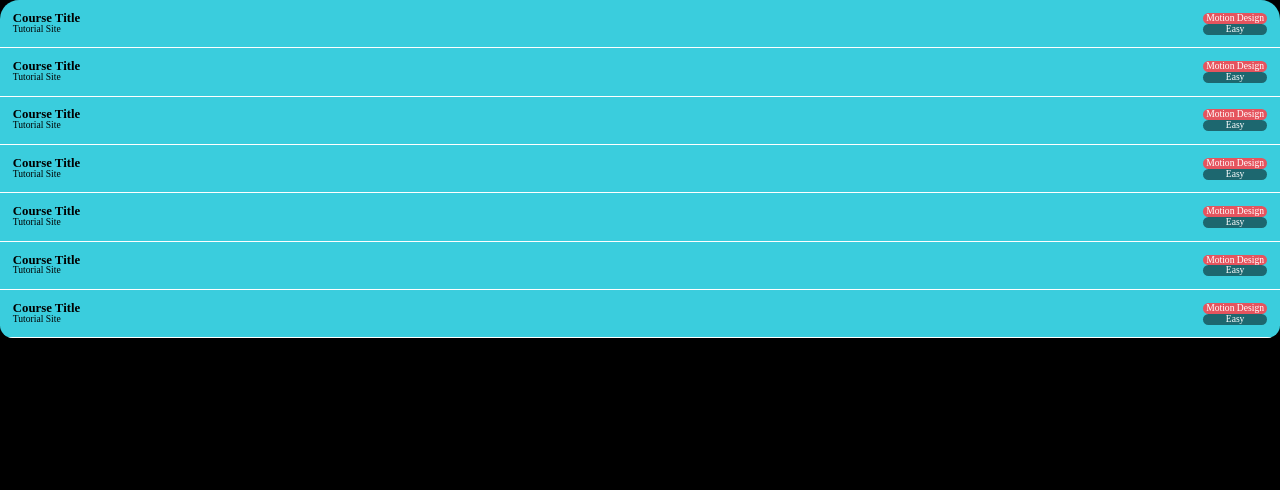
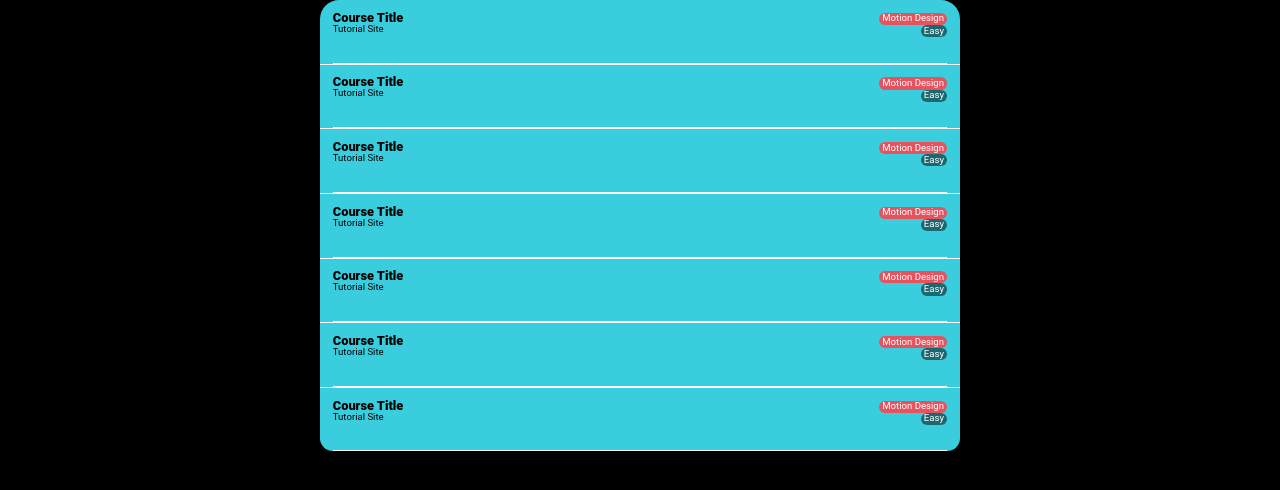
Before and after one commit to Bannerboy/bb-education-manager, a React (Create React App) app: page / in a window 1280 px wide. Shown: the top 490 px of the page. Built offline with nearby package versions, Linux system fonts and the light colour scheme.

Commit message:
Added metadatalist to top of expanded course list and some buttons to enroll and delete. TODO: connect with firebase and add credits to bottom of every card.

```diff
--- a/src/App.js
+++ b/src/App.js
@@ -1,13 +1,20 @@
 import React, { Fragment } from 'react';
 import { GlobalStyle } from './components/global/globalStyle';
+import styled from "styled-components";
 import CourseList from "./components/courseList/CourseList"
 import CourseEntry from "./components/courseList/CourseEntry"
+
+const Wrapper = styled.div`
+  display: flex;
+  justify-content: center;
+  width: 100%;
+`
 
 function App() {
   return (
     <Fragment>
       <GlobalStyle />
-      <div className="App">
+      <Wrapper>
         <CourseList>
           <CourseEntry></CourseEntry>
           <CourseEntry></CourseEntry>
@@ -17,7 +24,7 @@ function App() {
           <CourseEntry></CourseEntry>
           <CourseEntry></CourseEntry>
         </CourseList>
-      </div>
+      </Wrapper>
     </Fragment>
   );
 }
--- a/src/components/courseList/CourseEntry.js
+++ b/src/components/courseList/CourseEntry.js
@@ -24,7 +24,6 @@ class CourseEntry extends Component{
             transition: opacity 0.3s ease-in-out;
             opacity: 1;
             color: ${variables.colorBlack};
-            border-bottom: 0.05rem solid ${variables.colorWhite};
             &>ul {
                 display: flex;
                 flex-direction: column;
@@ -32,16 +31,19 @@ class CourseEntry extends Component{
                 & .card {
                     display: flex;
                     font-size: 1.5rem;
+                    > * {
+                        margin-bottom: 2rem;
+                    }
                     & .tags {
                         display: flex;
-                        justify-content: center;
+                        align-items: flex-end;
                         flex-direction: column;
                     }
                     & .tag {
                         /* width: inherit; */
                         text-align: center;
                         border-radius: 1rem;
-                        padding: 0 .5rem;
+                        padding: 0.1rem .5rem;
                         color: ${variables.colorWhite}
                     }
                     & .category {
@@ -57,12 +59,61 @@ class CourseEntry extends Component{
                     flex-direction: row;
                 }
                 & .expandedCard {
+                    border-top: 0.1rem solid ${variables.colorWhite};
                     transition: max-height 0.7s cubic-bezier(0.4, 0, 0.2, 1);
                     padding: ${this.state.clicked ? "2rem 0rem" : "0 0"};
                     justify-content: space-between;
-                    flex-direction: row;
-                    max-height: ${this.state.clicked ? "10rem" : "0rem"};
+                    flex-direction: column;
+                    max-height: ${this.state.clicked ? "100rem" : "0rem"};
                     overflow: hidden;
+                    & .courseCardButtons {
+                        display: flex;
+                        flex-direction: row;
+                        justify-content: flex-start;
+                        & button {
+                            padding: 1rem;
+                            margin-right: 1rem;
+                            font-weight: 900;
+                        }
+                        & .btnEnroll {
+                            color: ${variables.colorBlack};
+                            background-color: ${variables.colorGreen};
+                        }
+                        & .btnDelete {
+                            color: ${variables.colorWhite};
+                            background-color: ${variables.colorRed};
+                        }
+                    }
+                    & .courseInfo {
+                        display: flex;
+                        flex-direction: column;
+                        align-items: center;
+                        & > li:first-child {
+                            @media (orientation: landscape) {
+                                width: 50%;
+                            }
+                            width: 100%;
+                        }
+
+                        & > *:not(:last-child) {
+                            margin-bottom: 2rem;
+                        }
+                    }
+                    & .courseDetailParent {
+                        display: flex;
+                        justify-content: center;
+
+                        flex-direction: column;
+                    }
+                    & .courseDetails {
+                        display: flex;
+                        flex-direction: row;
+                        justify-content: space-between;
+                        border-bottom: ${variables.colorBlack} 0.01rem solid;
+                    }
+                    & a {
+                        font-weight: 900;
+                    }
                 }
 
                 & .courseTitle {
@@ -72,7 +123,7 @@ class CourseEntry extends Component{
             }
             &:hover {
 
-                opacity: 0.7
+                opacity: 0.7;
             }
 
         `
@@ -96,8 +147,59 @@ class CourseEntry extends Component{
                         </ul>
                     </li>
                     <li>
-                        <ul className="expandedCard Card">
-                            <li>Hej!</li>
+                        <ul className="expandedCard card">
+                                <li>
+                                    <ul className="courseInfo">
+                                        <li>
+                                            <ul className="courseDetailParent">
+                                                <li>
+                                                    <ul className="courseDetails">
+                                                        <li>Teacher:</li>
+                                                        <li>{this.props.course.author}</li>
+                                                    </ul>
+                                                </li>
+                                                <li>
+                                                    <ul className="courseDetails">
+                                                        <li>Length:</li>
+                                                        <li>{this.props.course.courseLength}</li>
+                                                    </ul>
+                                                </li>
+                                                <li>
+                                                    <ul className="courseDetails">
+                                                        <li>Link:</li>
+                                                        <li><a href={this.props.course.url}>{this.props.course.platform}</a></li>
+                                                    </ul>
+                                                </li>
+                                                <li>
+                                                    <ul className="courseDetails">
+                                                        <li>Upload Excersize here:</li>
+                                                        <li><a href={this.props.course.excersize}>Attaboy</a></li>
+                                                    </ul>
+                                                </li>
+                                                <li>
+                                                    <ul className="courseDetails">
+                                                        <li>Resource Files:</li>
+                                                        <li><a href={this.props.course.resource}>Link to Resource Files</a></li>
+                                                    </ul>
+                                                </li>
+                                            </ul>
+                                        </li>
+                                        <li>
+                                            <ul>
+                                                <li>{this.props.course.description}</li>
+                                            </ul>
+                                        </li>
+                                    </ul>
+                                </li>
+                                <li className="courseCardButtons">
+                                    <button className="btnEnroll">Enroll</button>
+                                    <button className="btnDelete">Delete Course</button>
+                                </li>
+                                <li className="courseCardButtons">
+                                    {/* <img src={this.props.course.bbUploader.photo} /> */}
+
+                                </li>
+
                         </ul>
                     </li>
                 </ul>
@@ -118,7 +220,16 @@ CourseEntry.defaultProps = {
         tag: "Motion Design",
         platform: "Tutorial Site",
         difficulty: "Easy",
+        courseLength: "5 Hours",
+        description: "Minim id sint sit dolore consectetur labore laboris do aliqua ut eu proident est. Elit mollit pariatur deserunt deserunt laborum amet tempor anim in qui ullamco. Minim nulla Lorem qui non labore tempor. Sit ea dolore ullamco enim dolore irure eu. Exercitation ipsum magna commodo adipisicing elit laboris esse proident labore culpa. Proident nostrud Lorem voluptate est ut.",
         url: "https://example.com",
+        excersize: "https://attaboy.io",
+        resource: "https://drive.google.com",
+        bbUploader: {
+            name: "Elliot Sverin",
+            photo: "http://bannerboy.com/img/team/sto/2x/elliot-sverin-2x.webp",
+            email: "elliot.sverin@bannerboy.com"
+        },
     },
     };
 
--- a/src/components/courseList/CourseList.js
+++ b/src/components/courseList/CourseList.js
@@ -4,10 +4,17 @@ import {variables} from "../global/variables"
 
 export const CourseListContainer  = styled.ul`
     width: 100%;
+    @media (orientation: landscape) {
+        width: 50%;
+    }
     /* background-color: ${variables.colorRed}; */
     border-radius: 3rem 3rem 2rem 2rem;
     height: auto;
     overflow: hidden;
+    & > li:not(:last-child) {
+        border-bottom: 0.05rem solid ${variables.colorWhite};
+
+    }
 
 `
 
--- a/src/components/global/globalStyle.js
+++ b/src/components/global/globalStyle.js
@@ -69,12 +69,14 @@ export const GlobalStyle = createGlobalStyle`
     /* Typography */
     body {
         box-sizing: border-box;
-        font-family: "Montserrat";
+        font-family: "Roboto", sans-serif;
         font-weight: 500;
         /* font-size: 16px; */
         font-size: ${variables.defaultFontSize};
         line-height: ${variables.defaultLineHeight};
         color: ${variables.colorTextWhite};
+
+
     }
 
 
```
